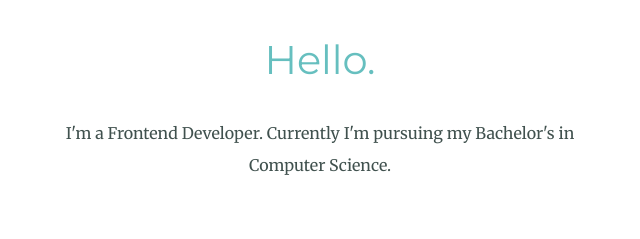
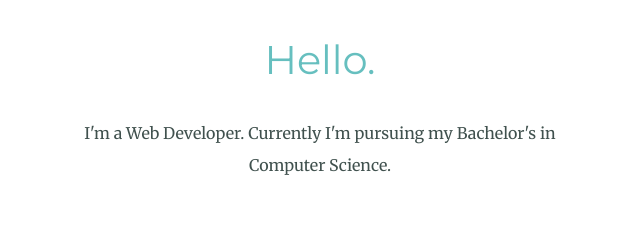
Before and after one commit to Anshul439/Personal-Website, a plain HTML site: page index.html in a window 1280 px wide. Shown: the part 1111-1350 px from the top of the page, 320-960 px from the left. Drawn offline with Linux system fonts and the light colour scheme.

Commit message:
Update skills

```diff
--- a/index.html
+++ b/index.html
@@ -24,7 +24,7 @@
         <div class="profile">
           <img src="images/AW-New.png" height=250 alt="Anshul's Profile Picture">
           <h2>Hello.</h2>
-          <p class="intro">I'm a Frontend Developer. Currently I'm pursuing my Bachelor's in Computer Science.</p>
+          <p class="intro">I'm a Web Developer. Currently I'm pursuing my Bachelor's in Computer Science.</p>
         </div>
         <hr>
         <div class="skills">
```
